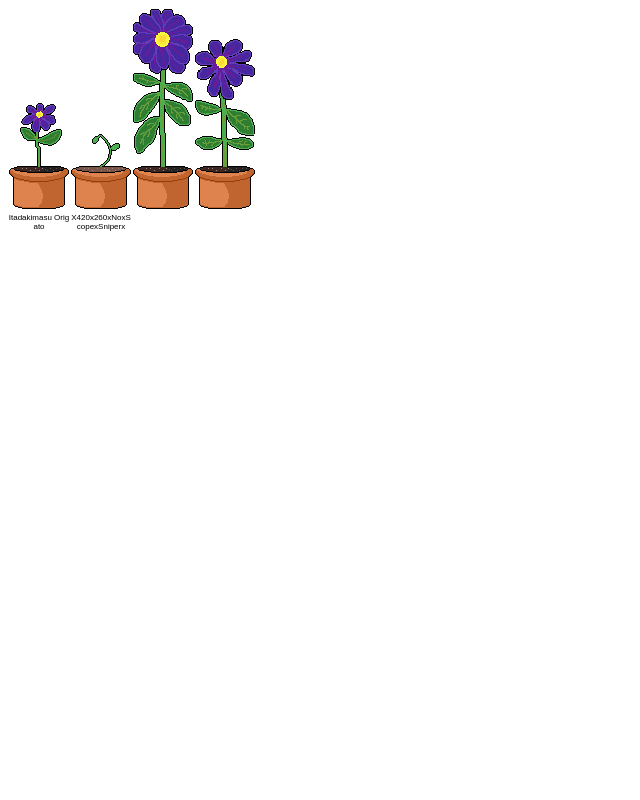
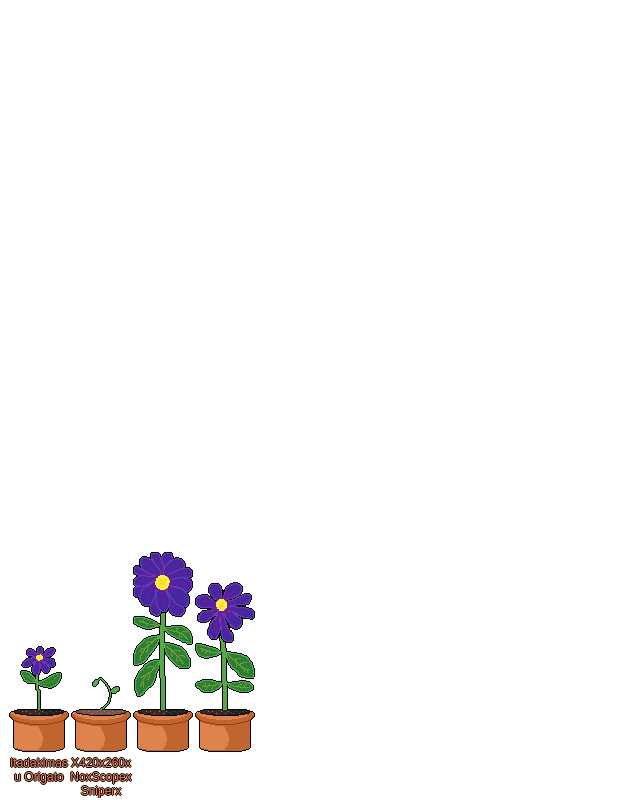
Before and after one commit to Rock-Bautumn/Blossom-Bot, a Flask app: template template/test.html in a window 1280 px wide. Shown: the whole page, without its empty margins (0-640 px from the left). Run offline with Flask 2, Linux system fonts and the light colour scheme; the template is opened without the code that fills it, so the values that code supplies are empty; some libraries are stand-ins or nearby versions.

Commit message:
updated css styling to keep elements aligned to bottom

```diff
--- a/template/test.html
+++ b/template/test.html
@@ -10,12 +10,12 @@
 </head>
 <body>
 <style type="text/css">
-    .tg  {border-collapse:collapse;border-spacing:0;overflow: hidden;}
-    .tg td{border-color:black;border-style:solid;border-width:0px;font-family:Arial, sans-serif;font-size:8px;
+    .tg  {border-collapse:collapse;border-spacing:0;overflow: hidden; position:absolute; bottom:2px;}
+    .tg td{border-color:black;border-style:solid;border-width:0px;font-family:Arial, sans-serif;font-size:12px;
       overflow:hidden;padding:0px;word-break:break-all;width:60px;}
     .tg th{border-color:black;border-style:solid;border-width:0px;font-family:Arial, sans-serif;font-size:14px;
       font-weight:normal;overflow:hidden;padding:1px;word-break:break-all;width:60px;}
-    .tg .tg-baqh{text-align:center;vertical-align:top}
+    .tg .tg-baqh{text-align:center;vertical-align:top; color:coral;text-shadow: -1px 0 black, 0 1px black, 1px 0 black, 0 -1px black;}
 
     </style>
     <table class="tg">
```
